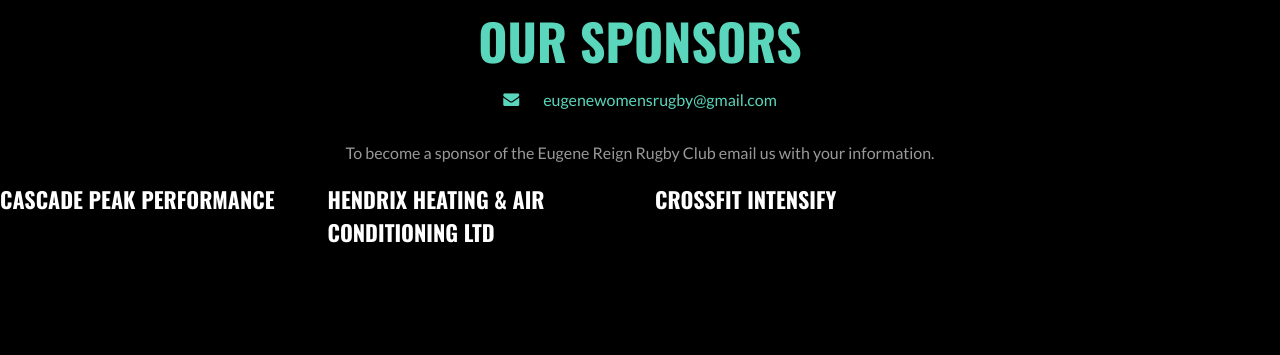
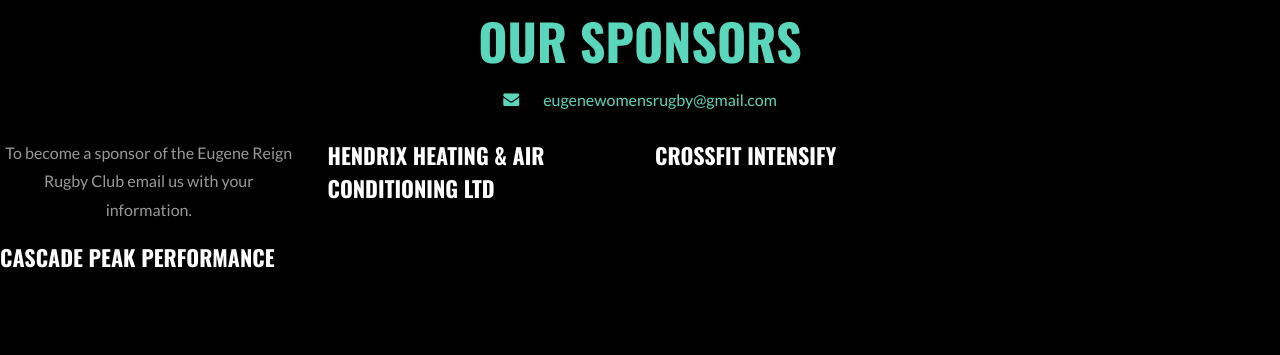
Before and after one commit to Eugene-Reign-Rugby/Reign-Site, a plain HTML site: page index.html in a window 1280 px wide. Shown: the part 1867-2222 px from the top of the page. Drawn offline with nearby package versions, Linux system fonts and the light colour scheme; some packages are replaced by stand-ins of ours; no server answers; files whose address does not match are found by name.

Commit message:
Update index.html

```diff
--- a/index.html
+++ b/index.html
@@ -130,12 +130,14 @@
           </div>
         </div>
       </div>
-            <p style="text-align:center;">To become a sponsor of the Eugene Reign Rugby Club email us with your information.</font>
+
 
         <div class="row d-flex">
           <div class="col-md-6 col-lg-3 d-flex align-self-stretch ftco-animate">
             <div class="media block-6 services d-flex">
               <div class="media-body">
+            <p style="text-align:center;">To become a sponsor of the Eugene Reign Rugby Club email us with your information.</font></p>
+
                 <a href="https://www.cascadepeakperformance.com/"><h3 class="heading mb-3">CASCADE PEAK PERFORMANCE</h3></a>
               </div>
             </div>
@@ -156,7 +158,6 @@
           </div>
         </div>
       </div>
-      </p>
     </section>
 
 
```
